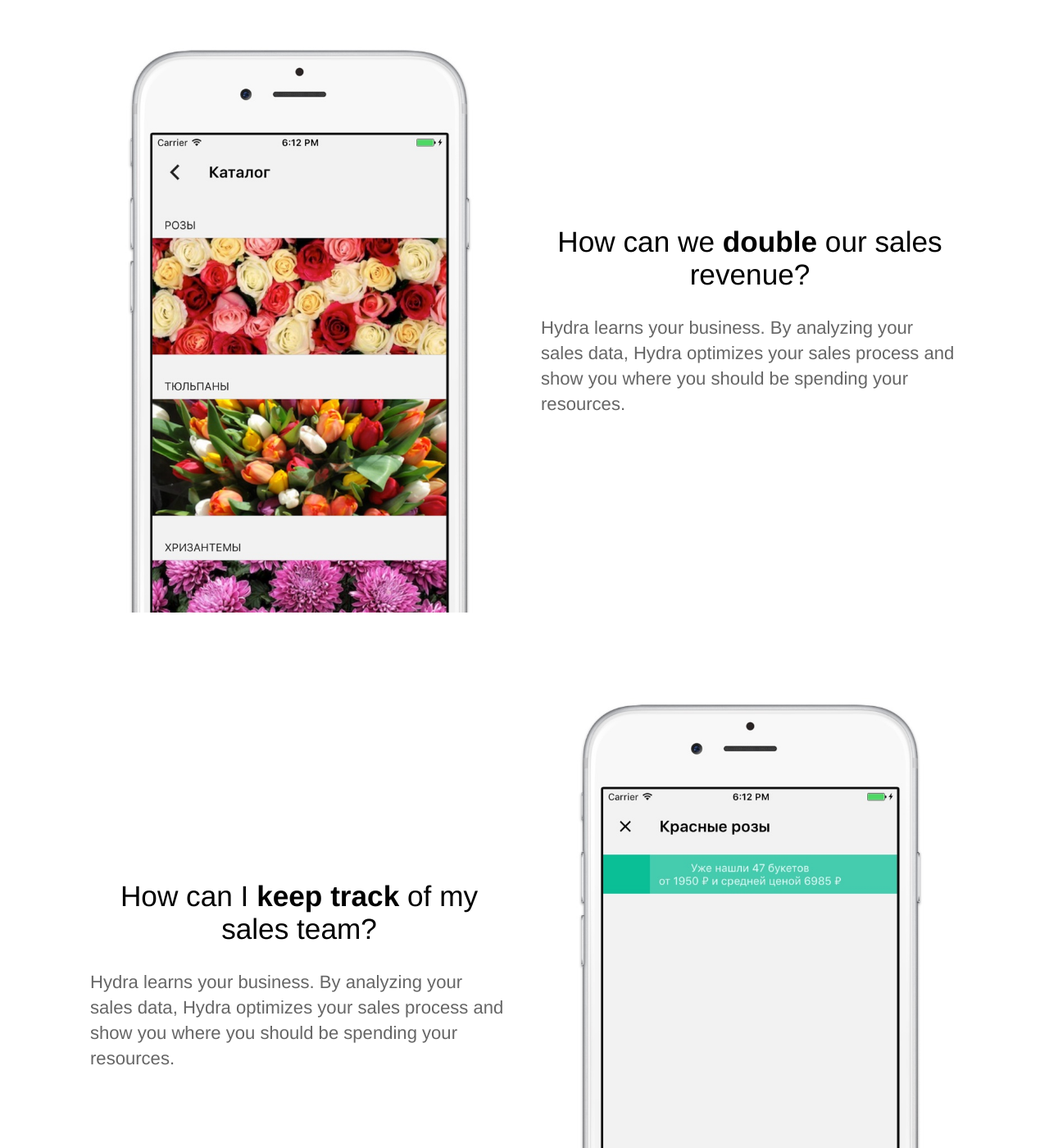
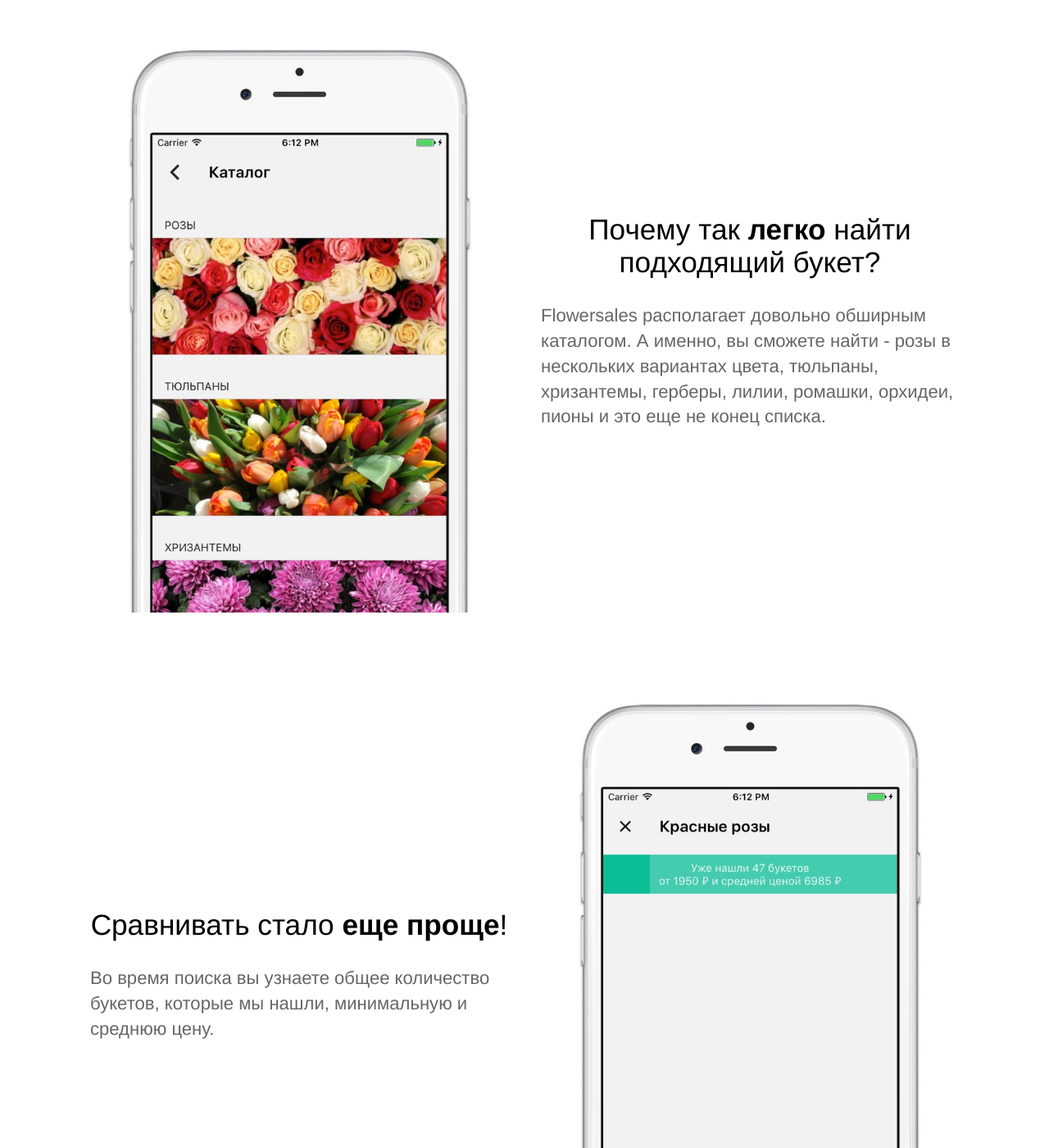
Before and after one commit to vasilenkoigor/Flowersales, a Jekyll site: the page built from index.md, in a window 1280 px wide and 1400 px high, scrolled down 1408 px. Shown: the whole window at 82% size. Built offline with Jekyll 4.4.1, drawn with Linux system fonts in a browser that asks for light colours; some of the changed text lies outside the part shown.

Commit message:
Index updated

```diff
--- a/index.md
+++ b/index.md
@@ -7,7 +7,7 @@
 			<div class="square-image editable"><img src="{{ site.baseurl }}/images/igor.png" alt="Jim James"></div>
 			<blockquote>
 				<p class="editable">Hydra has shaped the business we have today. We have a repeatable sales process and a strategy to scale our team. I recommend Hydra to any business looking to improve their sales.</p>
-				<p class="editable author">Jim James - CEO of Global Corp.</p>
+				<p class="editable author">Василенко Игорь - Founder</p>
 			</blockquote>
 		</div>
 	</div>
@@ -28,8 +28,8 @@
 	<section>
 		<div class="container flex">
 			<div class="text editable">
-				<h2>How can we <strong>double</strong> our sales revenue?</h2>
-				<p>Hydra learns your business. By analyzing your sales data, Hydra optimizes your sales process and show you where you should be spending your resources. </p>
+				<h2>Почему так <strong>легко</strong> найти подходящий букет?</h2>
+				<p>Flowersales располагает довольно обширным каталогом. А именно, вы сможете найти - розы в нескольких вариантах цвета, тюльпаны, хризантемы, герберы, лилии, ромашки, орхидеи, пионы и это еще не конец списка.</p>
 			</div>
 			<div class="image">
 				<img src="{{ site.baseurl }}/images/Screenshot2.jpg" alt="Screenshot"/>
@@ -39,8 +39,8 @@
 	<section>
 		<div class="container flex">
 			<div class="text editable">
-				<h2>How can I <strong>keep track</strong> of my sales team?</h2>
-				<p>Hydra learns your business. By analyzing your sales data, Hydra optimizes your sales process and show you where you should be spending your resources.</p>
+				<h2>Сравнивать стало <strong>еще проще</strong>!</h2>
+				<p>Во время поиска вы узнаете общее количество букетов, которые мы нашли, минимальную и среднюю цену.</p>
 			</div>
 			<div class="image">
 				<img src="{{ site.baseurl }}/images/Screenshot3.jpg" alt="Screenshot"/>
```
